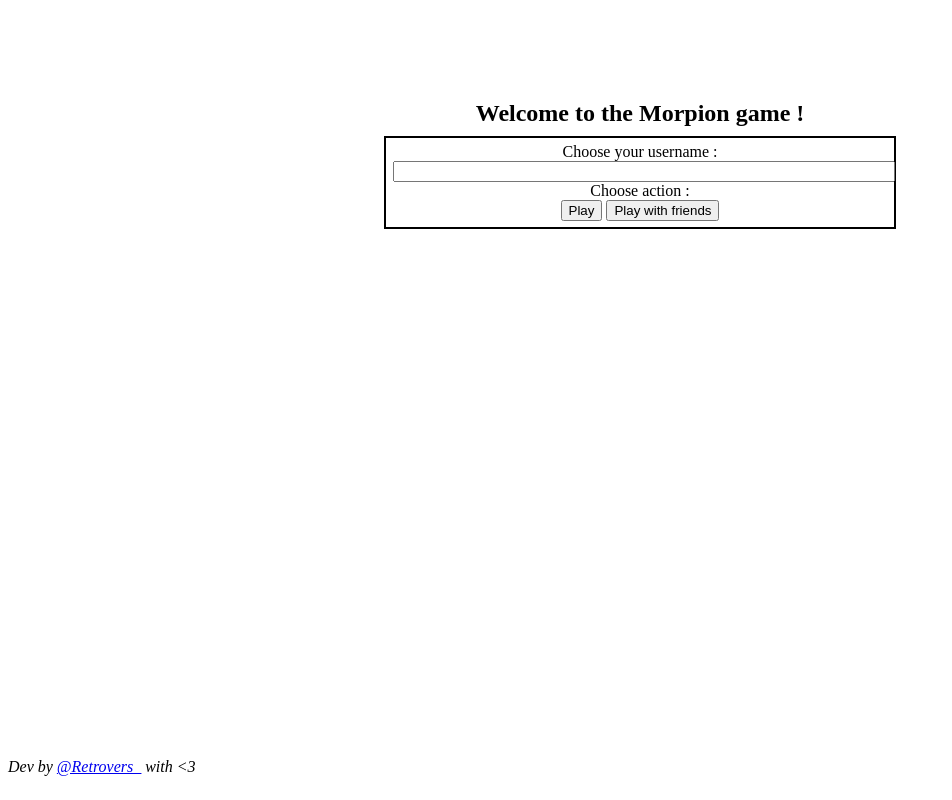
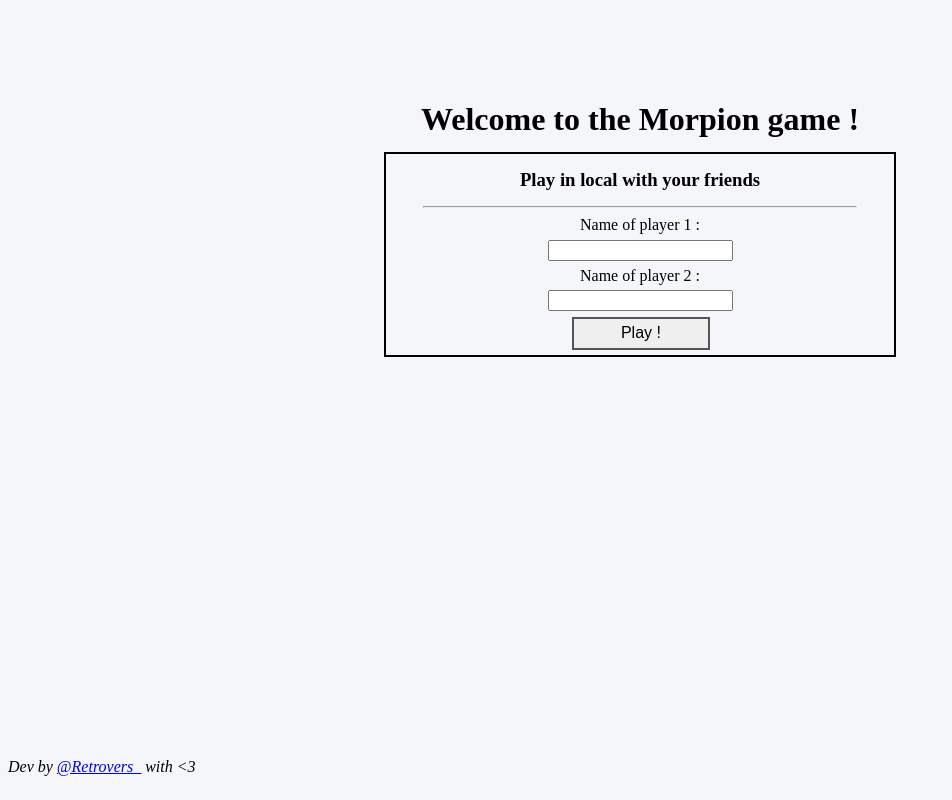
Before and after one commit to Retrovers/morpions, a plain HTML site: page index.html in a window 1280 px wide. Shown: the whole page, without its empty margins (0-952 px from the left). Drawn offline with Linux system fonts and the light colour scheme.

Commit message:
new file

```diff
--- a/css/main.css
+++ b/css/main.css
@@ -1,3 +1,6 @@
+body {
+    background-color: #f5f6fa;
+}
 .creditials{
     position: absolute;
     bottom: 3%;
@@ -12,23 +15,47 @@
 .playBox{
     position: absolute;
     text-align: center;
-    top: 17%;
+    top: 19%;
     left: 0%;
     right: 0%;
 }
-.loginBox {
+.localPlay {
     position: absolute;
     left: 30%;
     right: 30%;
     border-style: solid;
     border-width: 2px;
 }
-.loginBox > form{
-    margin-top:5px;
-    margin-bottom:6px;
-    margin-left: 7px;
-    margin-right: 7px;
+.localPlay > hr {
+    width: 85%;
 }
 #username{
     width: 100%;
 }
+.localPlayForm {
+    display: inline-grid;
+}
+.localPlayForm > label{
+    padding-bottom: 3%;
+}
+.localPlayForm > input{
+    margin-bottom: 3%;
+}
+.localPlayTitle {
+    margin-bottom: 3%;
+    margin-top: 3%;
+}
+#playLocal {
+    padding: 3%;
+    font-size: 16px;
+    transition-duration: 0.4s;
+    border: 2px solid #555555;
+    cursor: grab;
+    margin-bottom: 3%;
+    width: 75%;
+    margin-left: 13%;
+}
+#playLocal:hover {
+    background-color: #555555;
+    color: white;
+}
--- a/index.html
+++ b/index.html
@@ -8,20 +8,26 @@
     <title>Morpion</title>
 </head>
 <body>
-    <h2 class="welcomeMessage">Welcome to the Morpion game !</h2>
+    <h1 class="welcomeMessage">Welcome to the Morpion game !</h1>
     <div class="playBox">
-        <div class="loginBox">
-            <form>
-                <label for="#username">Choose your username :</label><br>
-                <input type="text" id="username"> <br>
-                <label for="">Choose action : </label> <br>
-                <button id="play">Play</button>
-                <button id="play_with_friends">Play with friends</button>
+        <div class="localPlay">
+            <h3 class="localPlayTitle">Play in local with your friends</h3>
+            <hr>
+            <form action="localgame.html" method="GET" class="localPlayForm" action="localPlayForm">
+                <label>Name of player 1 :</label>
+                <input type="text" id="player1Local" name="player1Local">
+                <label>Name of player 2 :</label>
+                <input type="text" id="player2Local" name="player2Local">
+                <button id="playLocal" type="submit">Play !</button>
             </form>
         </div>
     </div>
 </body>
 <footer>
     <i class="creditials">Dev by <a href="https://twitter.com/@Retrovers_">@Retrovers_</a> with <3</l>
+
+    <script type="text/javascript" src="js/jquery-3.3.1.min.js"></script>
+    <script type="text/javascript" src="js/main.js"></script>
+
 </footer>
 </html>
--- /dev/null
+++ b/js/main.js
@@ -0,0 +1,11 @@
+$( document ).ready(function() {
+	$('#playLocal').click(function(e){
+		var player1LocalName = $('#player1Local').val()
+		var player2LocalName = $('#player2Local').val()
+
+		if (player1LocalName == "" && player1LocalName == ""){
+			alert('Please, fill all input')
+			e.preventDefault()
+		}
+	})
+})
```
Also changed, not shown: js/game.js (+22 -5 lines), localgame.html (added, +42 -0 lines), assets/images/back.svg (added).
